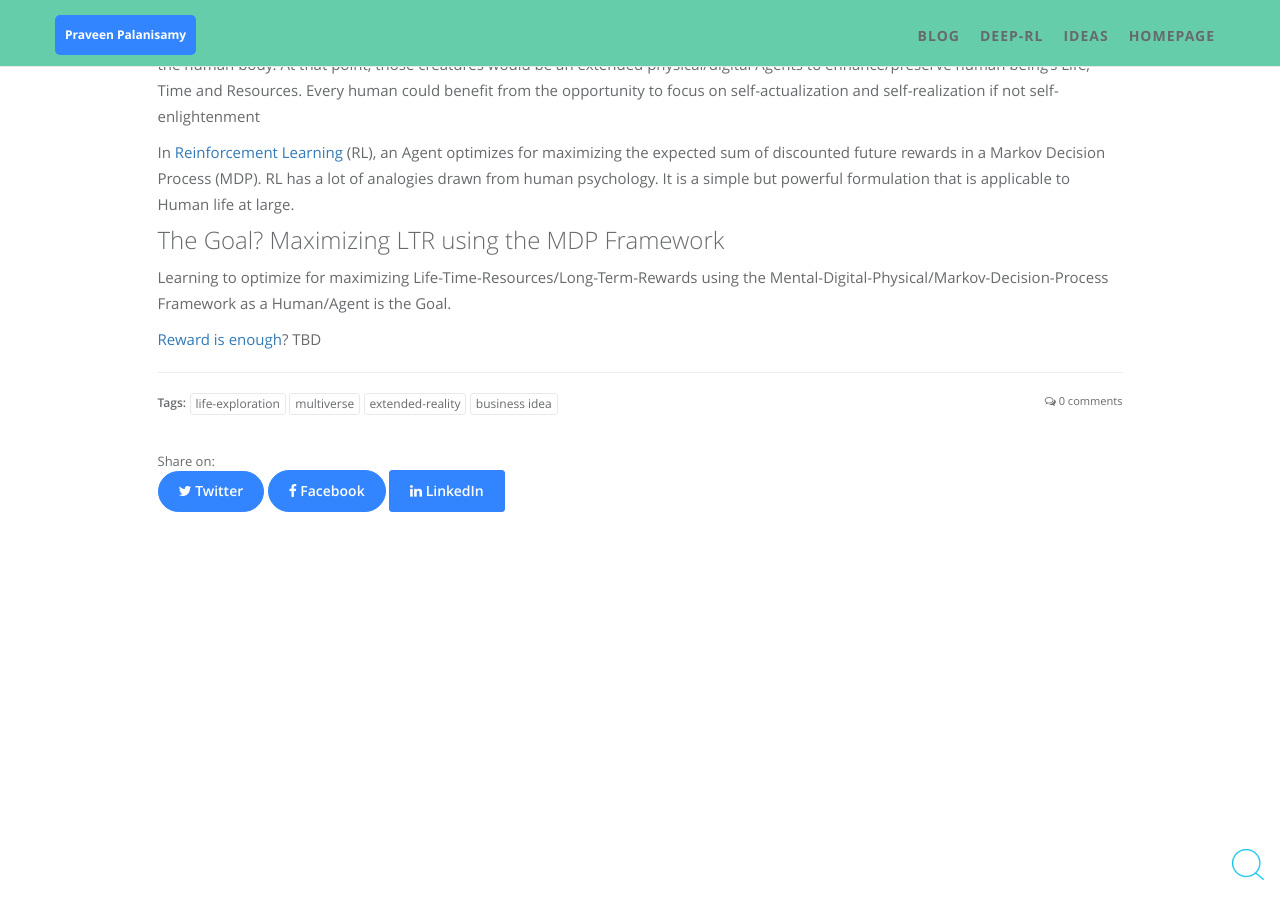
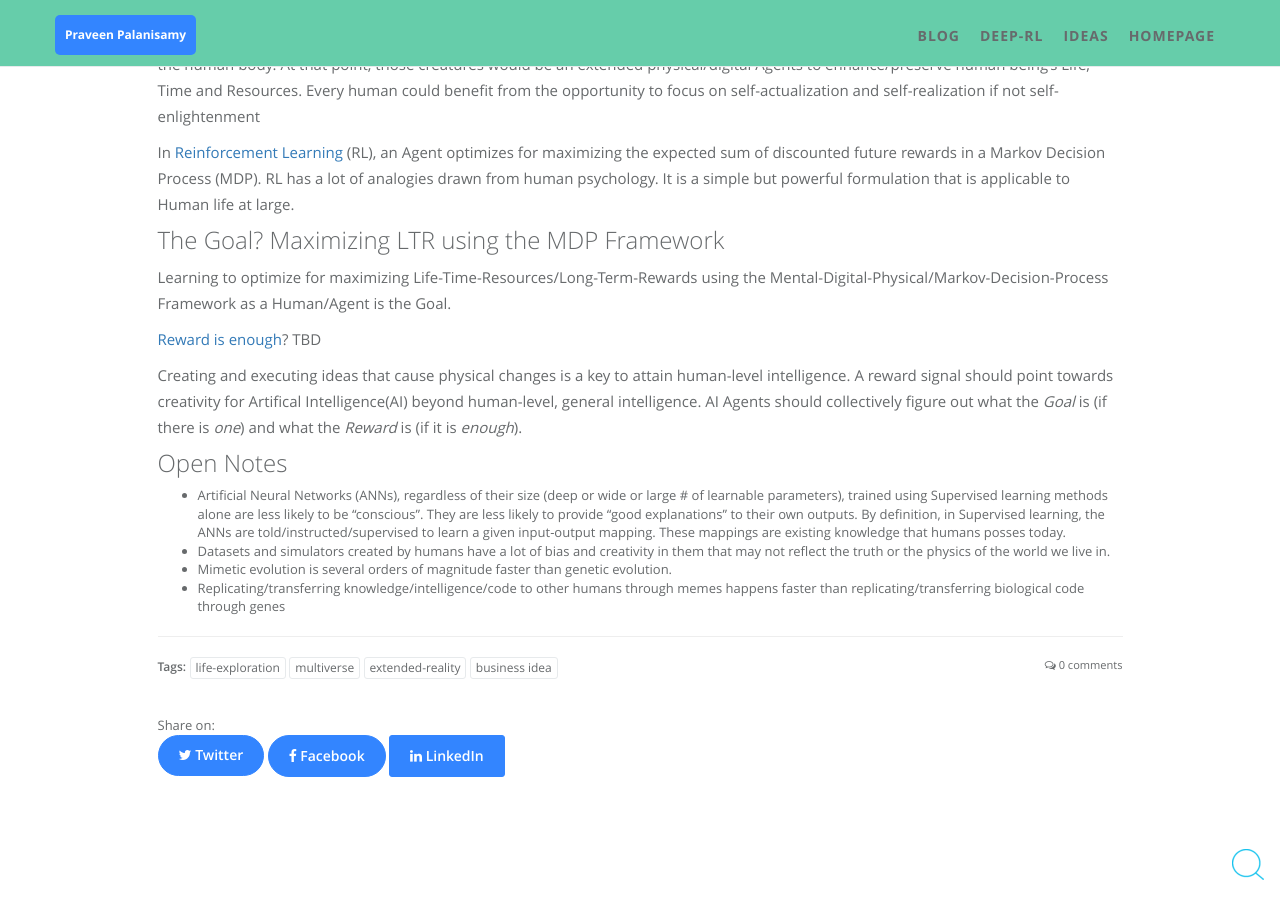
Before and after one commit to praveen-palanisamy/praveen-palanisamy.github.io, a Jekyll site: the page built from _posts/2022-01-16-life-time-resources-mental-digital-physical.md, in a window 1280 px wide and 900 px high, scrolled down 2937 px. Built offline with Jekyll 4.4.1, drawn with Linux system fonts in a browser that asks for light colours; comment, search, counter and statistics services are not loaded; before the commit the page ends 3573 px from its top, so only the background shows below that.

Commit message:
Add running notes

```diff
--- a/_posts/2022-01-16-life-time-resources-mental-digital-physical.md
+++ b/_posts/2022-01-16-life-time-resources-mental-digital-physical.md
@@ -46,3 +46,13 @@ In [Reinforcement Learning](https://www.andrew.cmu.edu/course/10-703/textbook/Ba
 Learning to optimize for maximizing Life-Time-Resources/Long-Term-Rewards using the Mental-Digital-Physical/Markov-Decision-Process Framework as a Human/Agent is the Goal.
 
 [Reward is enough](https://www.sciencedirect.com/science/article/pii/S0004370221000862)? TBD
+
+Creating and executing ideas that cause physical changes is a key to attain human-level intelligence. A reward signal should point towards creativity for Artifical Intelligence(AI) beyond human-level, general intelligence.
+AI Agents should collectively figure out what the _Goal_ is (if there is _one_) and what the _Reward_ is (if it is _enough_).
+
+## Open Notes
+
+- Artificial Neural Networks (ANNs), regardless of their size (deep or wide or large # of learnable parameters), trained using Supervised learning methods alone are less likely to be "conscious". They are less likely to provide "good explanations" to their own outputs. By definition, in Supervised learning, the ANNs are told/instructed/supervised to learn a given input-output mapping. These mappings are existing knowledge that humans posses today.
+- Datasets and simulators created by humans have a lot of bias and creativity in them that may not reflect the truth or the physics of the world we live in.
+- Mimetic evolution is several orders of magnitude faster than genetic evolution.
+- Replicating/transferring knowledge/intelligence/code to other humans through memes happens faster than replicating/transferring biological code through genes
```
